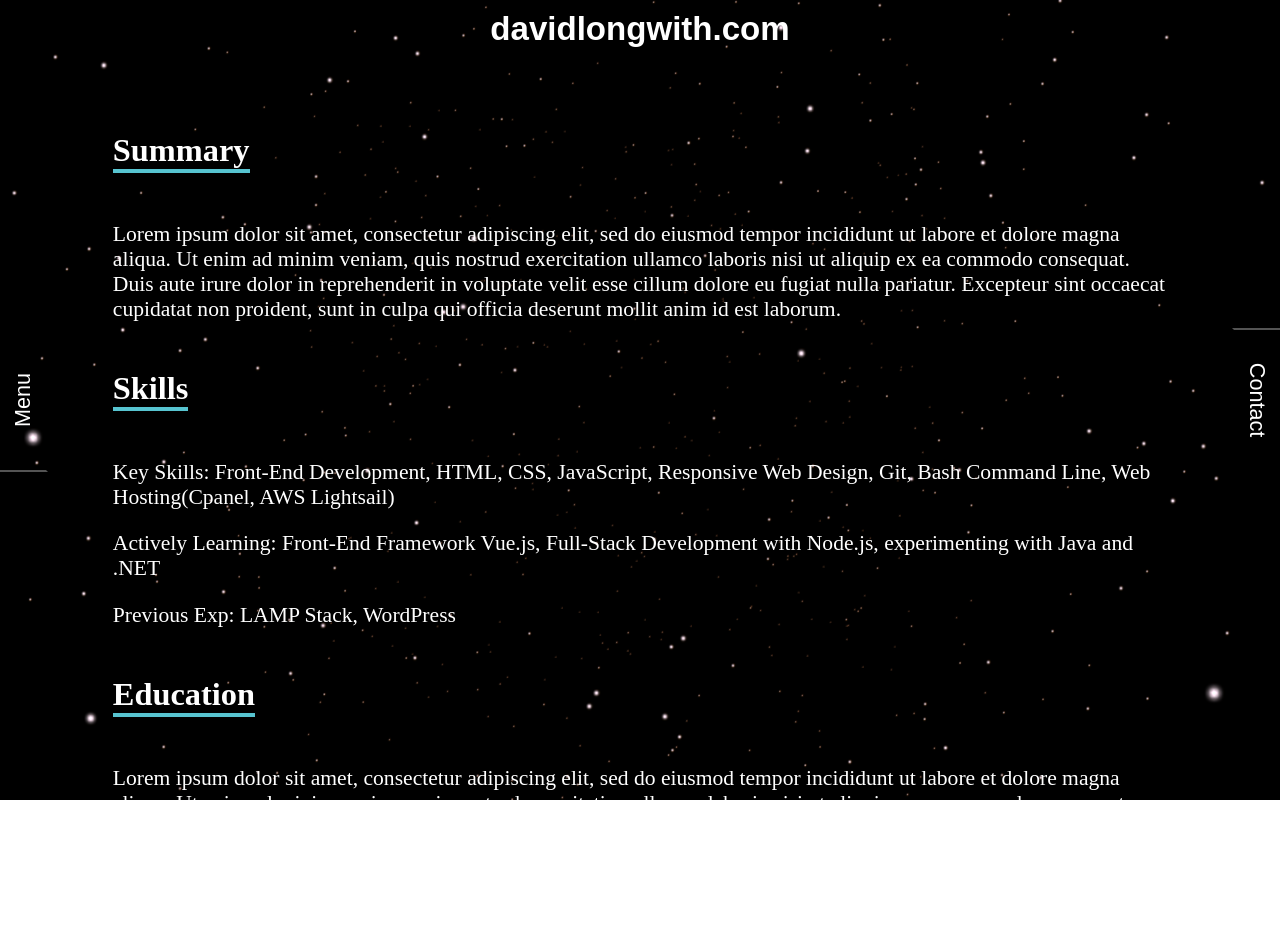
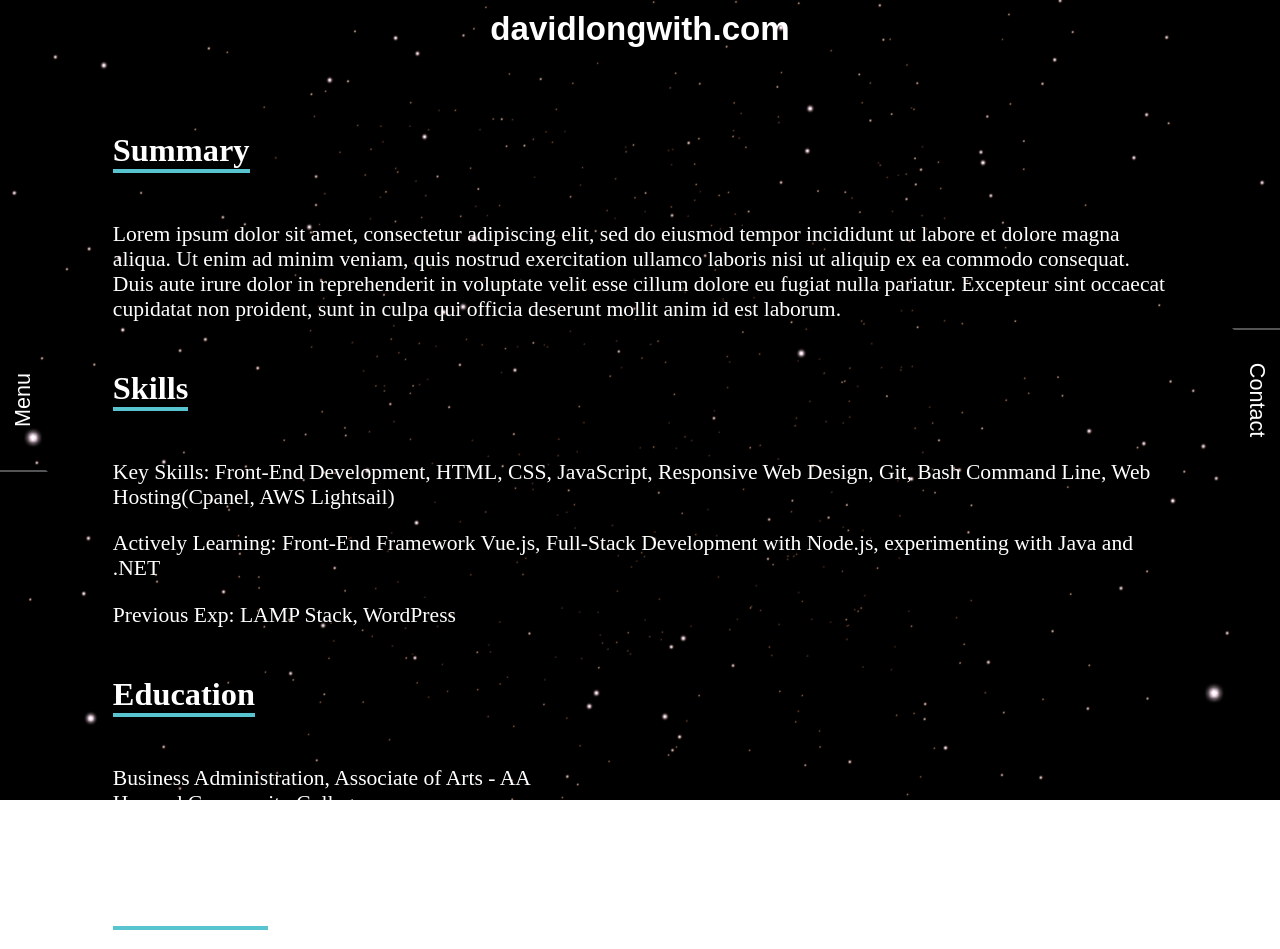
Before and after one commit to davidlongwith/portfolio-mysite-vue, a Vue app: page /about in a window 1280 px wide. Shown: the top 949 px of the page. Built offline with nearby package versions, Linux system fonts and the light colour scheme; a web font is replaced by a local one.

Commit message:
update about page...

```diff
--- a/src/views/About.vue
+++ b/src/views/About.vue
@@ -27,13 +27,8 @@
     <div class="content-block">
       <h2>Education</h2>
       <p>
-        Lorem ipsum dolor sit amet, consectetur adipiscing elit, sed do eiusmod
-        tempor incididunt ut labore et dolore magna aliqua. Ut enim ad minim
-        veniam, quis nostrud exercitation ullamco laboris nisi ut aliquip ex ea
-        commodo consequat. Duis aute irure dolor in reprehenderit in voluptate
-        velit esse cillum dolore eu fugiat nulla pariatur. Excepteur sint
-        occaecat cupidatat non proident, sunt in culpa qui officia deserunt
-        mollit anim id est laborum.
+        Business Administration, Associate of Arts - AA <br />Howard Community
+        College <br />Graduated Spring 2014
       </p>
     </div>
     <div class="content-block">
@@ -49,20 +44,14 @@
         scholarship to the Mobile Web Specialist nanodegree program by Udacity
         in partnership with Google
       </p>
-      <p></p>
+      <p>Self-taught Web Developer <br />Since 2015</p>
     </div>
     <div class="content-block">
       <h2>Courses/Certifications</h2>
-      <p>
-        Lorem ipsum dolor sit amet, consectetur adipiscing elit, sed do eiusmod
-        tempor incididunt ut labore et dolore magna aliqua. Ut enim ad minim
-        veniam, quis nostrud exercitation ullamco laboris nisi ut aliquip ex ea
-        commodo consequat. Duis aute irure dolor in reprehenderit in voluptate
-        velit esse cillum dolore eu fugiat nulla pariatur. Excepteur sint
-        occaecat cupidatat non proident, sunt in culpa qui officia deserunt
-        mollit anim id est laborum.
-      </p>
+      <h3>Courses:</h3>
+      <p>Udacity - How to Use Git and GitHub</p>
     </div>
+    <div id="resume" class="content-block"></div>
   </div>
 </template>
 
@@ -82,4 +71,7 @@ h2 {
   border-bottom: 4px solid #57c4d0;
   display: inline-block;
 }
+#resume {
+  height: 100px;
+}
 </style>
```
